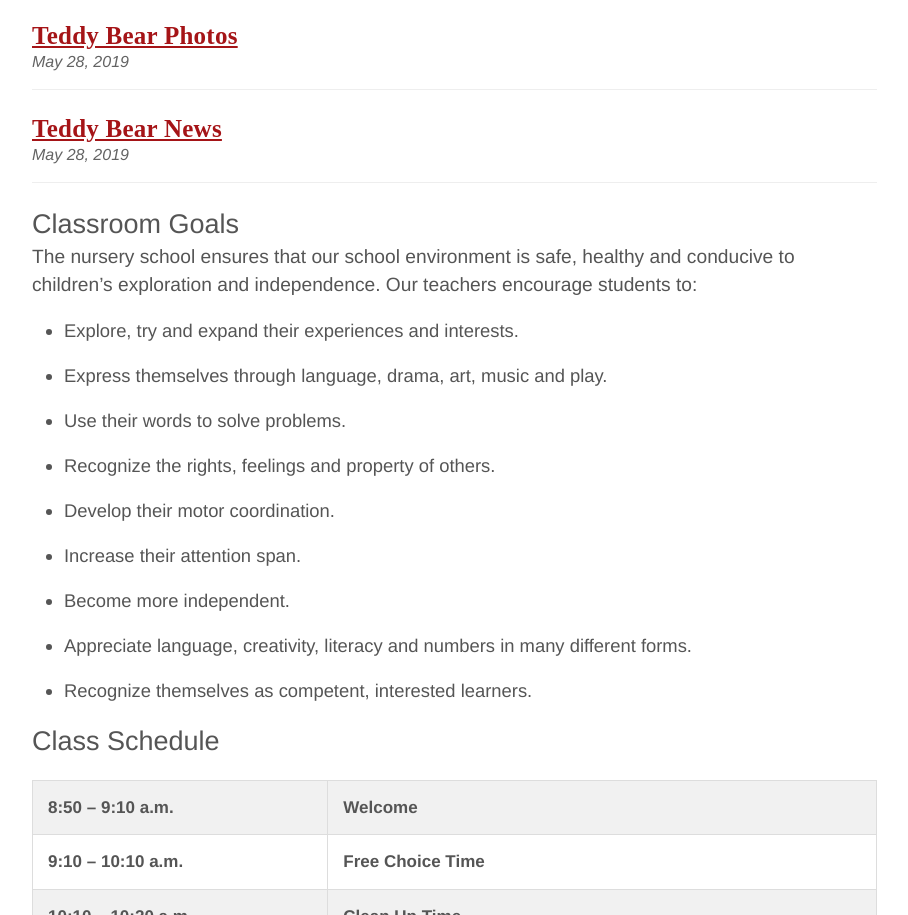
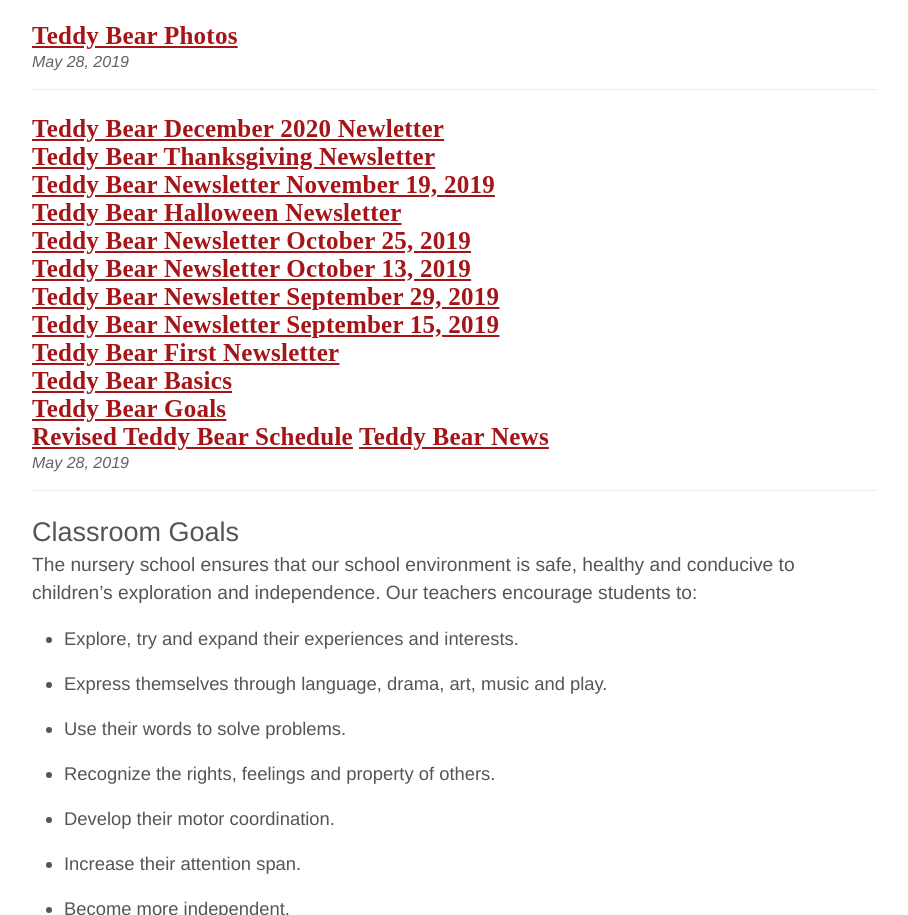
Before and after one commit to cse256-sp2023/information-foraging-project-googly_eyes, a website: page files/teddy_bears.html in a window 1280 px wide. Shown: the part 1216-2131 px from the top of the page, without its empty margins (28-936 px from the left). Drawn offline with nearby package versions, Linux system fonts and the light colour scheme; files that its build step writes are made by us from their sources; files whose address does not match are found by name.

Commit message:
finished changes

```diff
--- a/files/teddy_bears.html
+++ b/files/teddy_bears.html
@@ -159,6 +159,36 @@
       <hr>
       <div class="announcements">
         <h4>
+          <a class="download" href="downloads/TB-Newsletter-December-2.pdf" target="_blank">Teddy Bear December 2020
+            Newletter</a><br>
+          <a class="download" href="downloads/TB-Happy-Thanksgiving-Teddy-Bears-2019-compressed.pdf" target="_blank">Teddy
+            Bear Thanksgiving Newsletter</a><br>
+          <a class="download" href="downloads/November-TB-Newsletter-1-compressed.pdf" target="_blank">Teddy Bear
+            Newsletter November 19, 2019</a><br>
+          <a class="download" href="downloads/Happy-Halloween-Teddy-Bears_-compressed.pdf" target="_blank">Teddy Bear
+            Halloween Newsletter</a>
+          <br>
+          <a class="download" href="downloads/TB-Newsletter-5-compressed.pdf" target="_blank">Teddy Bear Newsletter
+            October 25, 2019</a>
+          <br>
+          <a class="download" href="downloads/Teddy-Bear-4th-Newsletter-compressed.pdf" target="_blank">Teddy Bear
+            Newsletter October 13, 2019</a>
+          <br>
+          <a class="download" href="downloads/Teddy-Bear-3rd-Newsletter-compressed.pdf" target="_blank">Teddy Bear
+            Newsletter September 29, 2019</a>
+          <br>
+          <a class="download" href="downloads/Teddy-Bear-2nd-Newsletter-1-compressed.pdf" target="_blank">Teddy Bear
+            Newsletter September 15, 2019</a>
+          <br>
+          <a class="download" href="downloads/Teddy-Bear-1st-Newsletter-4-compressed.pdf" target="_blank">Teddy Bear
+            First Newsletter</a>
+          <br>
+          <a class="download" href="downloads/Teddy-Bear-Basics-WUNS-19_20-.pdf" target="_blank">Teddy Bear
+            Basics</a><br>
+          <a class="download" href="downloads/TB-Goals-.pdf" target="_blank">Teddy Bear Goals</a>
+          <br>
+          <a class="download" href="downloads/REVISED-TEDDY-BEAR-SCHEDULE.pdf" target="_blank">Revised Teddy Bear
+            Schedule</a>
           <a href="files/teddy_bear_news.html" rel="bookmark">Teddy Bear News</a>
         </h4>
         <p>May 28, 2019</p>
```
